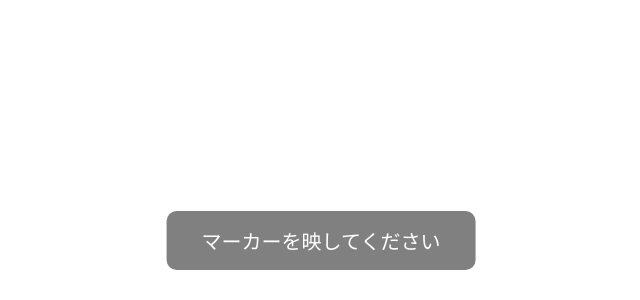
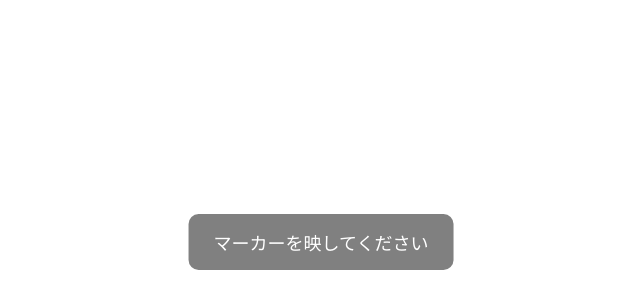
Before and after one commit to Knn08/arjs-marker-demo, a plain HTML site: page index.html in a window 1280 px wide. Shown: the part 500-800 px from the top of the page, without its empty margins (319-959 px from the left). Drawn offline with Linux system fonts and the light colour scheme.

Commit message:
Adjust button padding and font size in index.html

```diff
--- a/index.html
+++ b/index.html
@@ -25,8 +25,9 @@
       transform: translateX(-50%);
       z-index: 10;
 
-      padding: 15px 35px;
-      font-size: 20px;
+      padding: 15px 25px;
+      font-size: 18px;
+      white-space: nowrap;
 
       background: #b22222;
       color: white;
```
